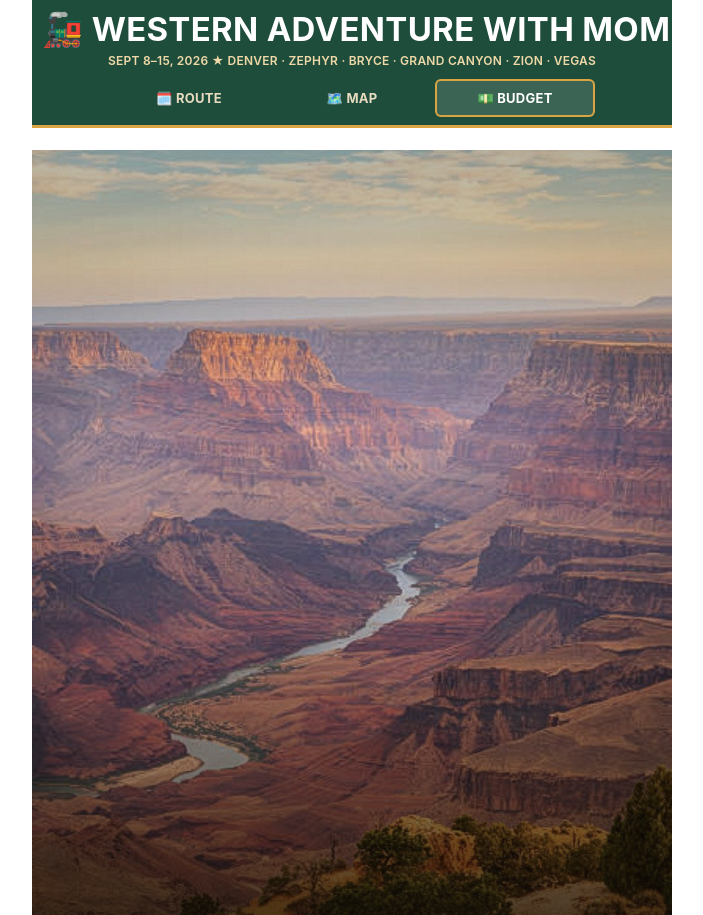
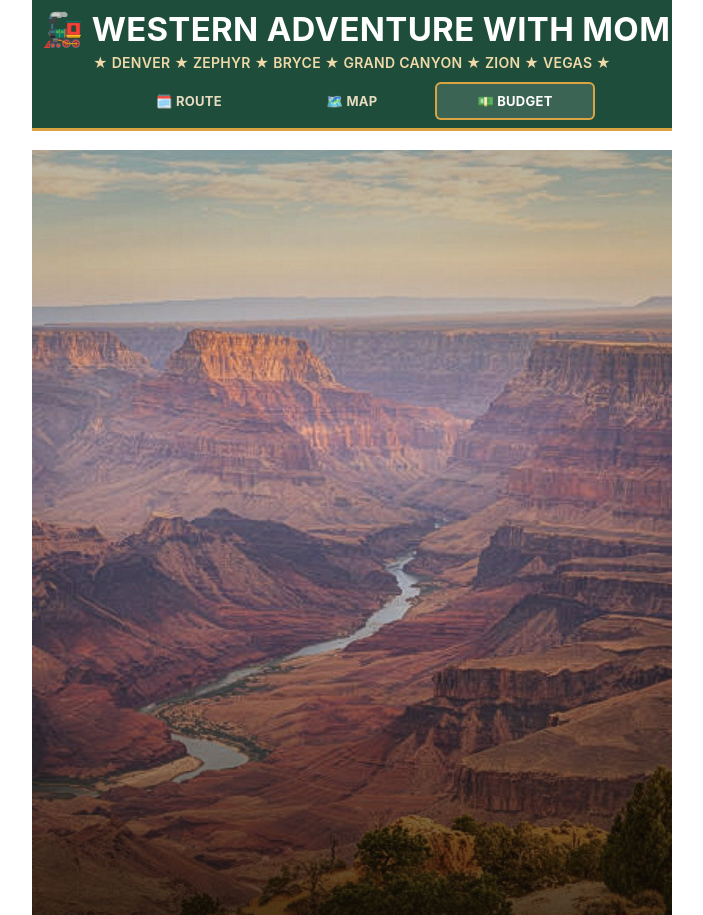
Before and after one commit to CHxTLD/MomOutWest, a plain HTML site: page index.html in a window 1280 px wide. Shown: the top 915 px of the page, without its empty margins (288-991 px from the left). Drawn offline with Linux system fonts and the light colour scheme.

Commit message:
Add files via upload

```diff
--- a/index.html
+++ b/index.html
@@ -28,7 +28,7 @@
     background:var(--green);border-bottom:3px solid var(--gold);padding:min(2.8vw,12px) min(2vw,10px) min(1.8vw,8px);text-align:center}
   .topbar h1{margin:0;font-size:min(5.4vw,33px);line-height:1.06;letter-spacing:.01em;
     text-transform:uppercase;color:#fff;font-weight:700;white-space:nowrap}
-  .topbar .sub{margin:min(1.3vw,6px) 0 0;color:#f0d9a8;font-size:min(2.02vw,12px);line-height:1.4;
+  .topbar .sub{margin:min(1.3vw,6px) 0 0;color:#f0d9a8;font-size:min(2.5vw,14px);line-height:1.4;
     letter-spacing:.02em;text-transform:uppercase;font-weight:600;white-space:nowrap}
   header{padding:0;text-align:center}
   .hero{position:relative;margin:0;border-bottom:3px solid var(--gold);overflow:hidden}
@@ -100,7 +100,7 @@
 <div class="app">
 <div class="topbar">
   <h1>🚂 Western Adventure with Mom</h1>
-  <p class="sub">Sept 8–15, 2026 ★ Denver · Zephyr · Bryce · Grand Canyon · Zion · Vegas</p>
+  <p class="sub">★ Denver ★ Zephyr ★ Bryce ★ Grand Canyon ★ Zion ★ Vegas ★</p>
   <nav>
     <a href="#tab-itin">🗓️ Route</a>
     <a href="#tab-map">🗺️ Map</a>
```
